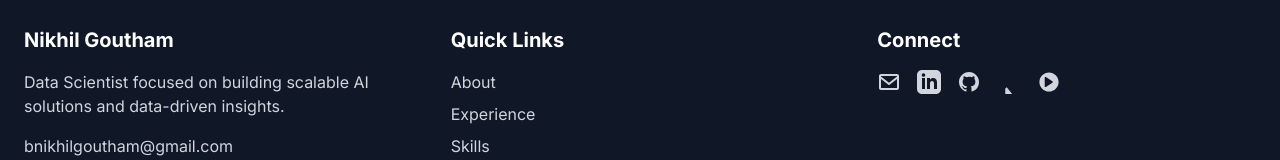
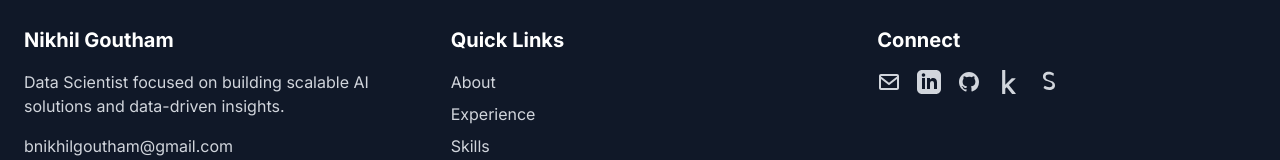
Before and after one commit to nikhilgouthamb/portfolio, a Next.js app: page / in a window 1280 px wide. Shown: the part 5151-5311 px from the top of the page. Built offline with nearby package versions, Linux system fonts and the light colour scheme.

Commit message:
feat: add social links (GitHub, Kaggle, Streamlit) to footer

```diff
--- a/src/app/page.tsx
+++ b/src/app/page.tsx
@@ -1150,7 +1150,6 @@ export default function Home() {
                 <a
                   href="mailto:bnikhilgoutham@gmail.com"
                   className="text-gray-300 hover:text-blue-400 transition"
-                  aria-label="Email"
                 >
                   <svg
                     className="w-6 h-6"
@@ -1166,7 +1165,6 @@ export default function Home() {
                   target="_blank"
                   rel="noopener noreferrer"
                   className="text-gray-300 hover:text-blue-400 transition"
-                  aria-label="LinkedIn"
                 >
                   <svg
                     className="w-6 h-6"
@@ -1186,7 +1184,6 @@ export default function Home() {
                   target="_blank"
                   rel="noopener noreferrer"
                   className="text-gray-300 hover:text-blue-400 transition"
-                  aria-label="GitHub"
                 >
                   <svg
                     className="w-6 h-6"
@@ -1202,33 +1199,31 @@ export default function Home() {
                   </svg>
                 </a>
                 <a
-                  href="https://www.kaggle.com/nikhilbudarayavalasa"
+                  href="https://www.kaggle.com/nikhilgouthamb"
                   target="_blank"
                   rel="noopener noreferrer"
                   className="text-gray-300 hover:text-blue-400 transition"
-                  aria-label="Kaggle"
                 >
                   <svg
                     className="w-6 h-6"
                     viewBox="0 0 24 24"
                     fill="currentColor"
                   >
-                    <path d="M18.825 23.859c-.022.092-.117.141-.281.141h-3.139c-.187 0-.351-.082-.492-.248l-5.178-6.589-1.448 1.374v5.111c0 .235-.117.352-.351.352H5.505c-.236 0-.354-.117-.352V.353c0-.233.118-.353.354-.353h2.431c.234 0 .351.12.351.353v14.343l6.203-6.272c.165-.165.33-.246.495-.246h3.239c.144 0 .236.06.285.18.046.149.034.255-.036.315l-6.555 6.344 6.836 8.507c.095.104.117.208.07.358"/>
+                    <path d="M18.825 23.859c-.022.092-.117.141-.281.141h-3.139c-.187 0-.351-.082-.492-.248l-5.178-6.589-1.448 1.374v5.111c0 .235-.117.352-.351.352H5.505c-.236 0-.354-.117-.354-.352V.353c0-.233.118-.353.354-.353h2.431c.234 0 .351.12.351.353v14.343l6.203-6.272c.165-.165.33-.248.495-.248h3.239c.144 0 .236.06.285.18.046.149.034.255-.036.315l-6.555 6.344 6.836 8.507c.095.104.117.208.07.358"/>
                   </svg>
                 </a>
                 <a
-                  href="https://share.streamlit.io/user/nikhilgouthamb"
+                  href="https://nikhilgoutham.streamlit.app"
                   target="_blank"
                   rel="noopener noreferrer"
                   className="text-gray-300 hover:text-blue-400 transition"
-                  aria-label="Streamlit"
                 >
                   <svg
                     className="w-6 h-6"
-                    viewBox="0 0 32 32"
+                    viewBox="0 0 24 24"
                     fill="currentColor"
                   >
-                    <path d="M16 3.2c-7.069 0-12.8 5.731-12.8 12.8 0 7.069 5.731 12.8 12.8 12.8 7.069 0 12.8-5.731 12.8-12.8 0-7.069-5.731-12.8-12.8-12.8zM10.32 21.683h-.005c-.029-3.791-.029-7.582-.029-11.373 0-.364.202-.704.526-.881.324-.177.721-.177 1.046 0l8.656 5.669c.329.177.534.521.534.89 0 .369-.205.713-.534.89l-8.656 5.669c-.162.089-.341.133-.519.133-.182 0-.361-.044-.523-.133-.324-.177-.526-.517-.526-.881v-.011l.03-.072z"/>
+                    <path d="M16.5 6.08c-1.78-.97-3.09-1.46-4.96-1.46-2.23 0-2.93.97-2.93 2.43 0 1.78.97 2.43 4.05 3.4 3.89 1.13 5.35 2.27 5.35 5.02 0 2.75-2.27 4.53-5.83 4.53-2.27 0-4.21-.81-5.67-1.94l1.13-2.27c1.46.97 2.92 1.46 4.53 1.46 2.43 0 3.24-.97 3.24-2.43 0-1.78-.81-2.43-3.89-3.4-3.89-1.13-5.51-2.27-5.51-5.02 0-2.75 2.27-4.53 5.51-4.53 2.27 0 3.89.65 5.35 1.62L16.5 6.08z"/>
                   </svg>
                 </a>
               </div>
```
Also changed, not shown: 1 other file (tests, documents, lock files or other folders).
